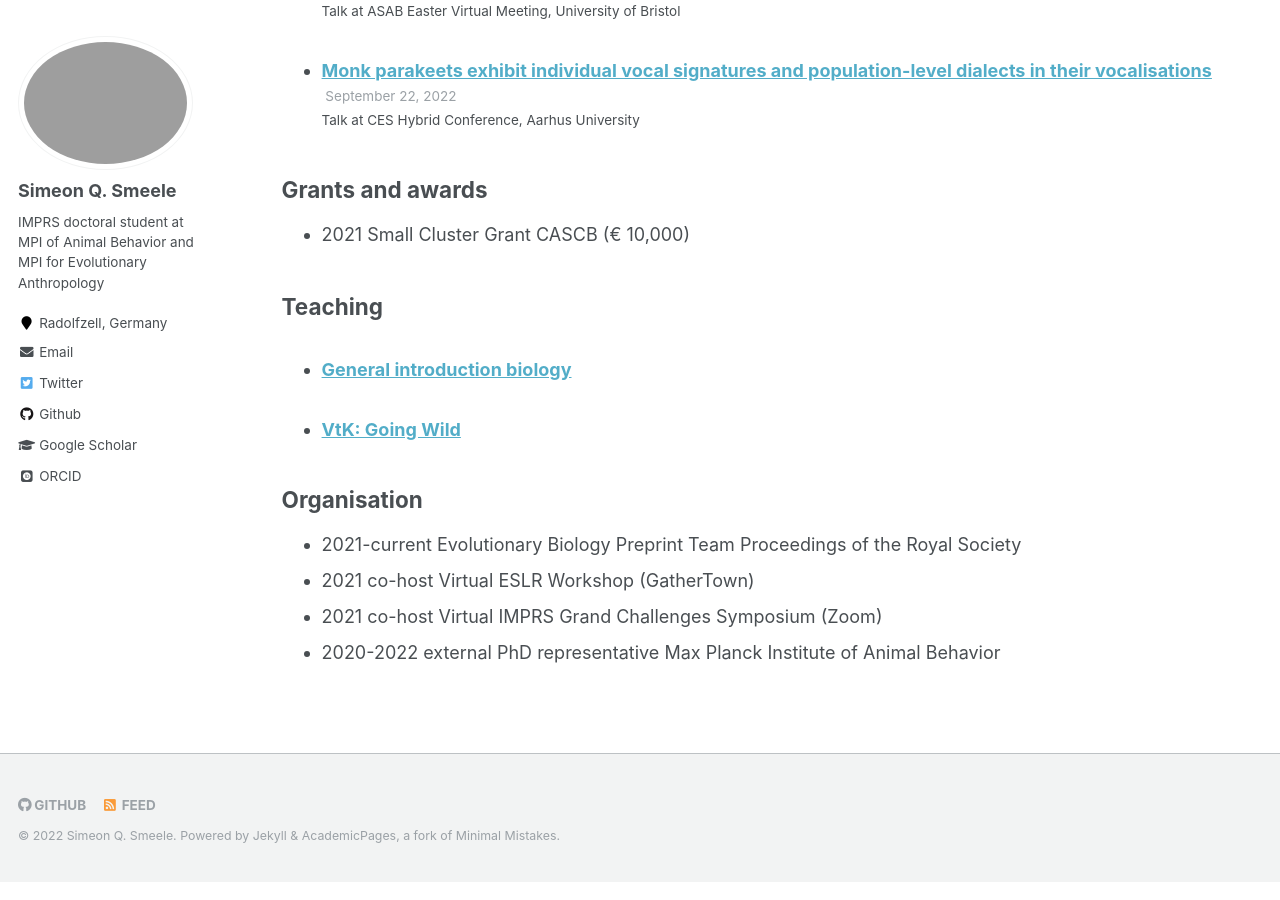
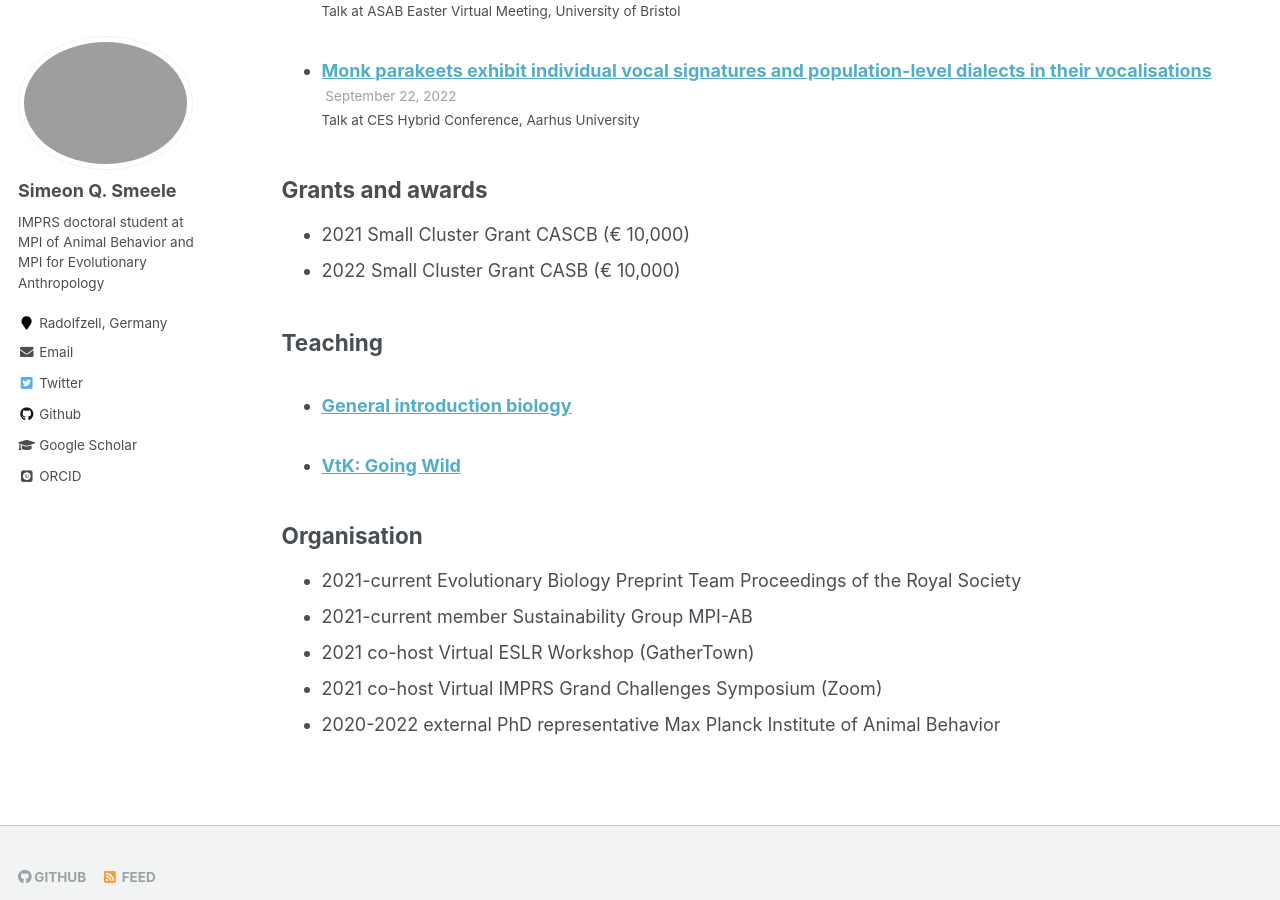
Before and after one commit to simeonqs/simeonqs.github.io, a Jekyll site: the page built from _pages/cv.md, in a window 1280 px wide and 900 px high, scrolled down 3102 px. Built offline with Jekyll 4.4.1, drawn with Linux system fonts in a browser that asks for light colours; some web fonts are replaced; comment, search, counter and statistics services are not loaded.

Commit message:
Adding grant and sust group to CV.

```diff
--- a/_pages/cv.md
+++ b/_pages/cv.md
@@ -109,6 +109,7 @@ author_profile: yes
 
 ## Grants and awards
 * 2021 Small Cluster Grant CASCB (€ 10,000)
+* 2022 Small Cluster Grant CASB (€ 10,000)
 
 ## Teaching
 
@@ -119,6 +120,7 @@ author_profile: yes
 ## Organisation
 
 * 2021-current   Evolutionary Biology Preprint Team Proceedings of the Royal Society
+* 2021-current   member Sustainability Group MPI-AB
 * 2021           co-host Virtual ESLR Workshop (GatherTown)
 * 2021           co-host Virtual IMPRS Grand Challenges Symposium (Zoom)
 * 2020-2022      external PhD representative Max Planck Institute of Animal Behavior
```
